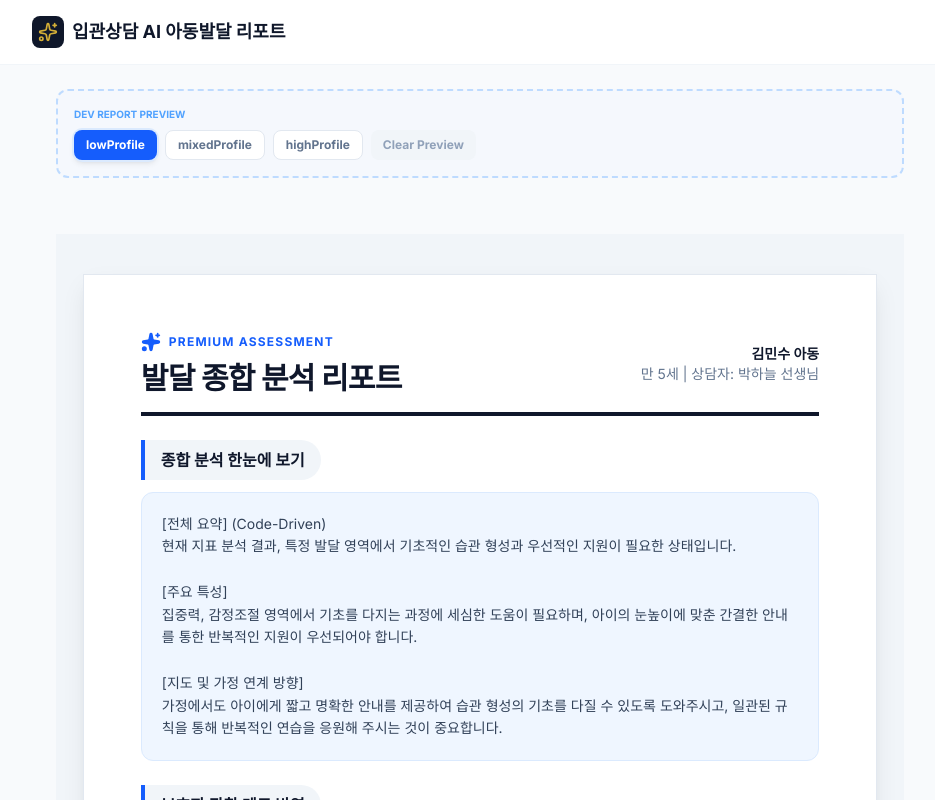
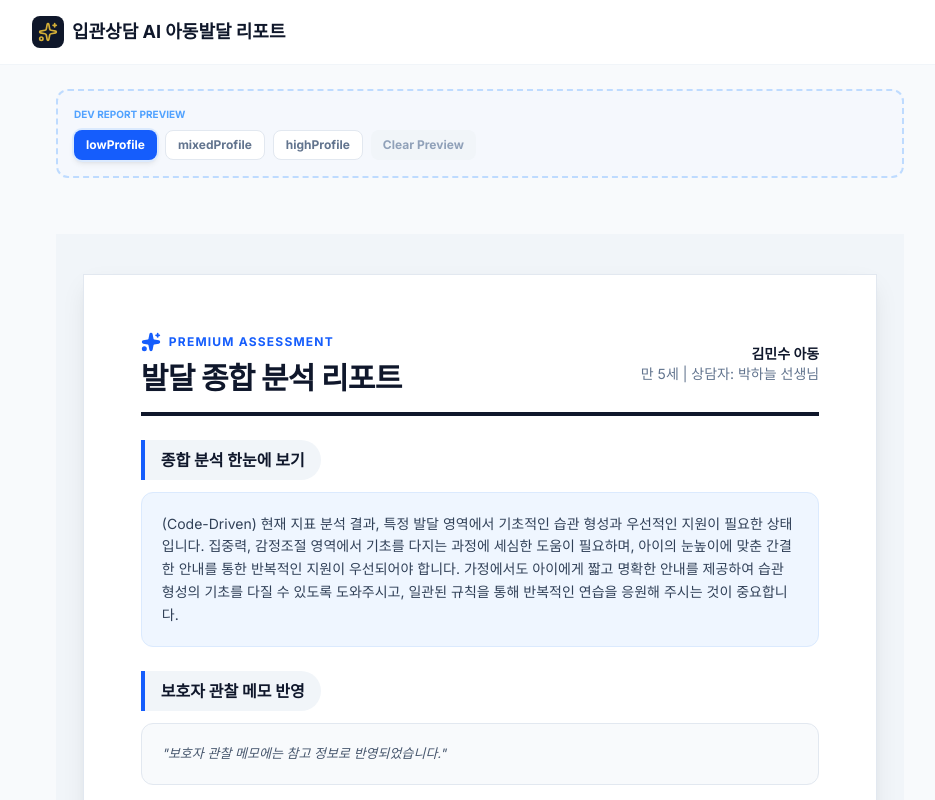
Before and after one commit to moneystar4326-byte/child-assessment-report, a React (Vite) app: page / in a window 1280 px wide. Both pictures are taken after a click on the button "lowProfile". Shown: the top 800 px of the page, without its empty margins (160-1095 px from the left). Built offline with nearby package versions, Linux system fonts and the light colour scheme.

Commit message:
Fix production scoring consistency and radar chart axes

```diff
--- a/src/components/ReportView.tsx
+++ b/src/components/ReportView.tsx
@@ -143,6 +143,17 @@ export default function ReportView({ report }: ReportViewProps) {
   const programPageOne = allPrograms.slice(0, 3);
   const programPageTwo = allPrograms.slice(3, 6);
 
+  // 종합 분석 한눈에 보기 압축 (최대 3문장, 줄바꿈 및 제목 제거)
+  const rawSummary = report.aiReportText || sharedInterpretation.overallSummary || '';
+  const cleanedSummary = rawSummary
+    .replace(/\[.*?\]/g, '') // [전체 요약] 등 괄호 제목 제거
+    .replace(/\n+/g, ' ')    // 줄바꿈을 공백으로 변환
+    .replace(/\s+/g, ' ')    // 연속된 공백을 하나로 압축
+    .trim();
+  const sentences = cleanedSummary.match(/[^.!?]+[.!?]+/g) || [cleanedSummary];
+  const finalSummary = sentences.slice(0, 3).join(' ').trim();
+
+
   return (
     <div className="report-container font-sans text-slate-800">
 
@@ -169,8 +180,8 @@ export default function ReportView({ report }: ReportViewProps) {
             <h2 className="text-base font-bold text-slate-900 mb-3 bg-slate-100 px-4 py-2 rounded-r-full border-l-4 border-blue-600 inline-block">
               종합 분석 한눈에 보기
             </h2>
-            <div className="bg-blue-50 border border-blue-100 p-5 rounded-xl leading-relaxed text-slate-700 whitespace-pre-wrap text-[14px]">
-              {report.aiReportText || sharedInterpretation.overallSummary}
+            <div className="bg-blue-50 border border-blue-100 p-5 rounded-xl leading-relaxed text-slate-700 text-[14px]">
+              {finalSummary}
             </div>
           </div>
 
```
